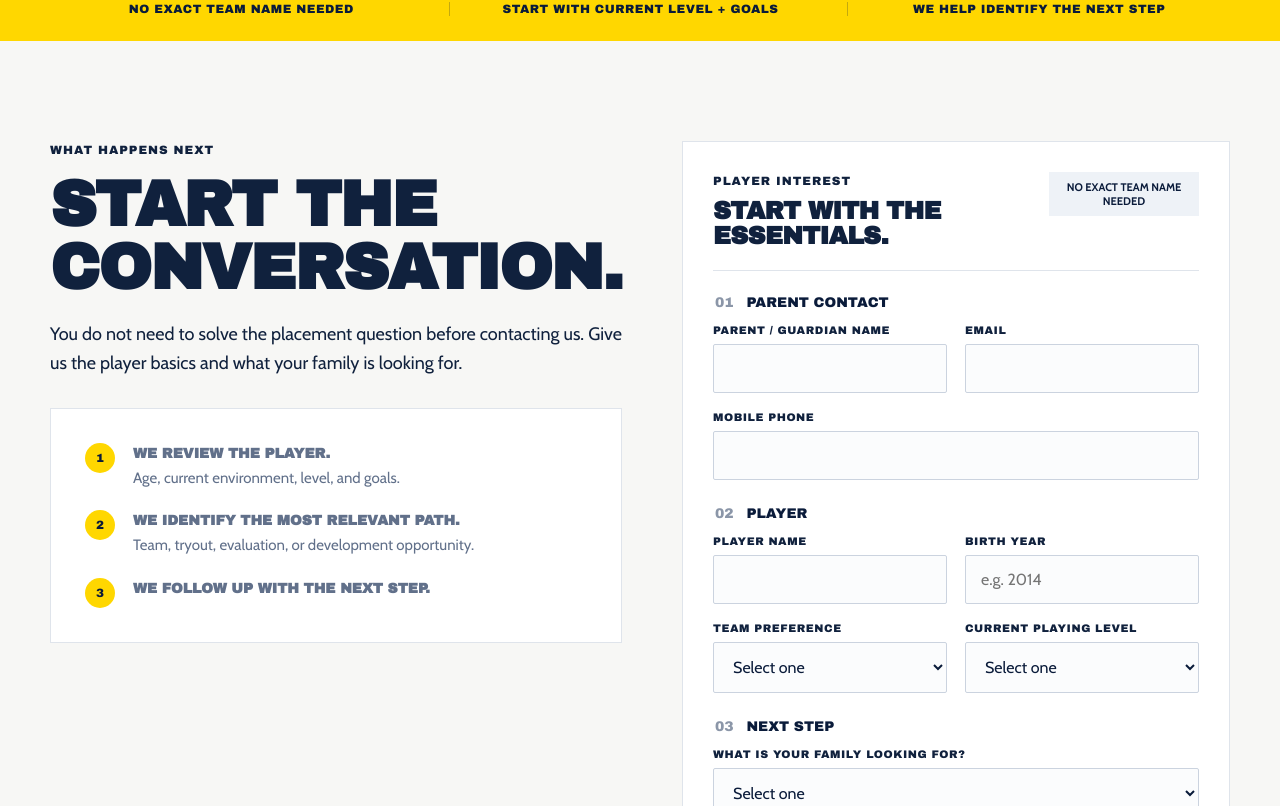
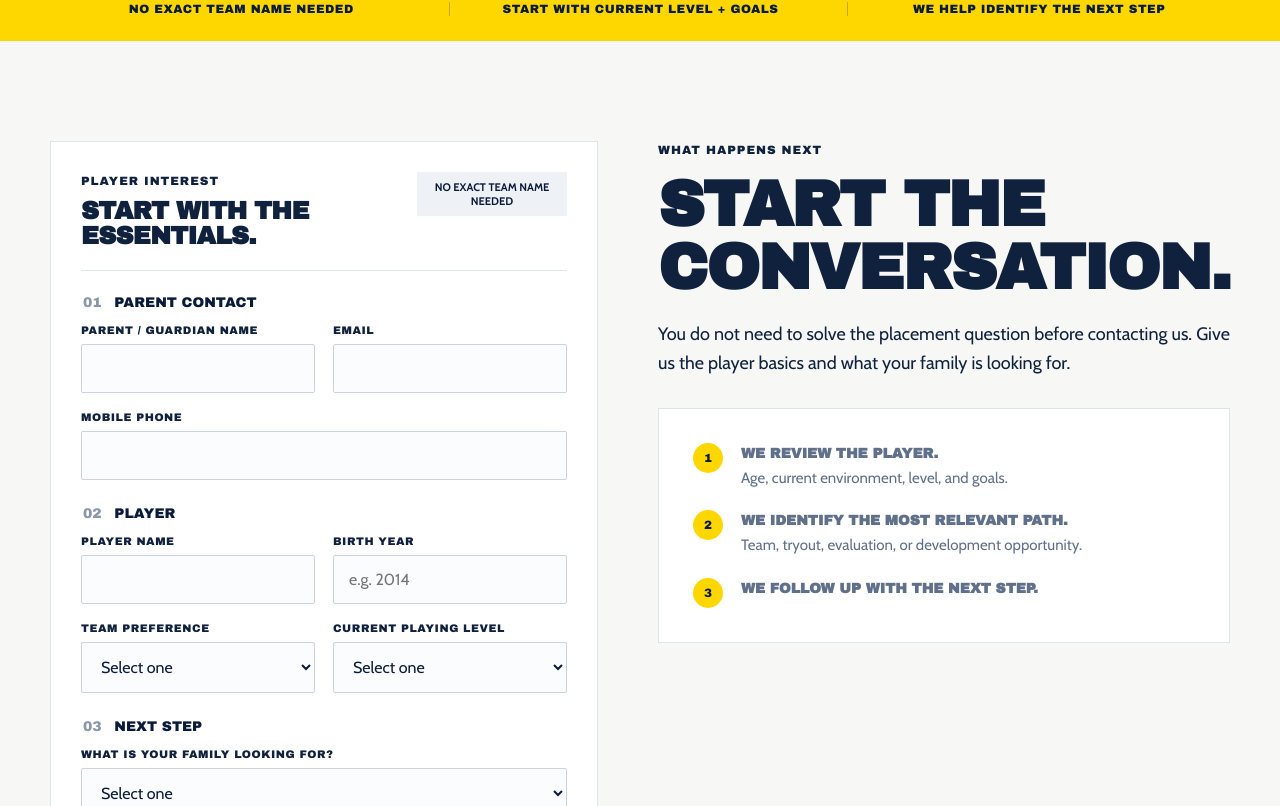
Before and after one commit to b8r0a3d4/stkz-sc-website, a Next.js app: page /join in a window 1280 px wide. Shown: the part 634-1440 px from the top of the page. Built offline with nearby package versions, Linux system fonts and the light colour scheme.

Commit message:
Enforce form-first Join flow on mobile

```diff
--- a/app/join/page.js
+++ b/app/join/page.js
@@ -28,6 +28,9 @@ export default function JoinPage() {
 
       <section className="section" id="player-interest">
         <div className="container content-grid join-grid">
+          <div className="join-form">
+            <EmailForm type="join" />
+          </div>
           <div className="join-copy">
             <p className="eyebrow">What Happens Next</p>
             <h2>Start the conversation.</h2>
@@ -40,9 +43,6 @@ export default function JoinPage() {
               </ol>
             </div>
           </div>
-          <div className="join-form">
-            <EmailForm type="join" />
-          </div>
         </div>
       </section>
     </>
```
